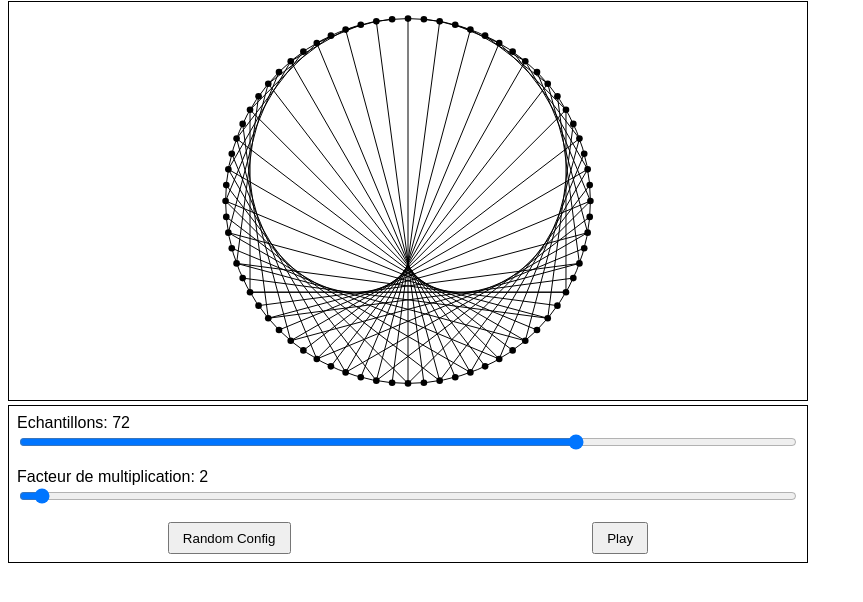
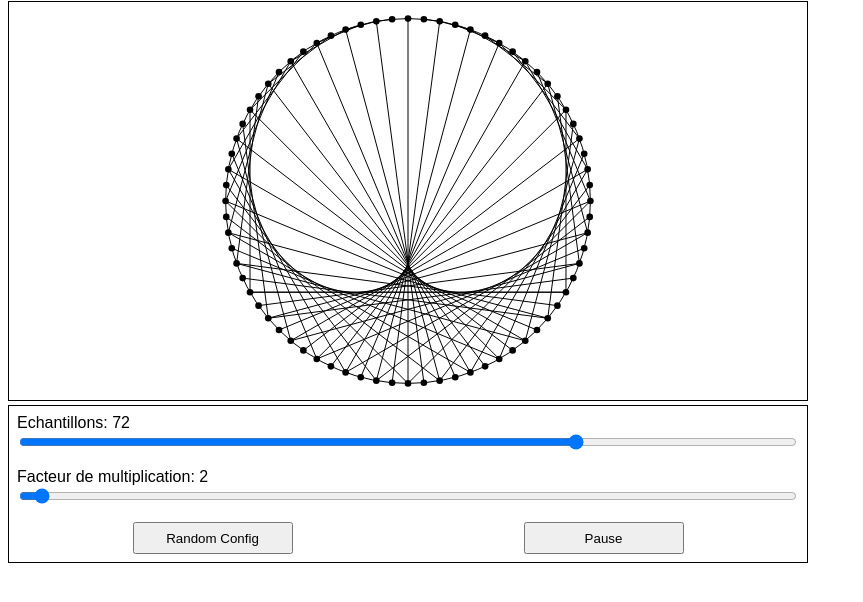
Before and after one commit to jlg-formation/tsrzz1-sept-2023, a website built with Vite: page front/index.html in a window 1280 px wide. Both pictures are taken after a click on the button "Play". Shown: the part 52-654 px from the top of the page, without its empty margins (0-863 px from the left). Built offline with nearby package versions, Linux system fonts and the light colour scheme.

Commit message:
dev: added isPlaying

```diff
--- a/front/src/Command.ts
+++ b/front/src/Command.ts
@@ -8,6 +8,7 @@ const url = "http://localhost:3000/api/random-config";
 export class Command {
   callback: Callback = () => {};
   config: Config = { multiplicationFactor: 0, samples: 0 };
+  isPlaying = false;
 
   constructor() {
     this.render();
@@ -30,6 +31,10 @@ export class Command {
       );
       sliderElt.value = "" + this.config[key];
     }
+
+    querySelector("div.command .play").innerHTML = this.isPlaying
+      ? "Pause"
+      : "Play";
   }
 
   setActions() {
@@ -67,6 +72,12 @@ export class Command {
         }
       }
     );
+
+    querySelector("div.command button.play").addEventListener("click", () => {
+      console.log("click");
+      this.isPlaying = !this.isPlaying;
+      this.render();
+    });
   }
 
   setConfig(config: Config) {
--- a/front/src/style.scss
+++ b/front/src/style.scss
@@ -53,5 +53,6 @@ div.command {
   button {
     padding: 0.5em 1em;
     cursor: pointer;
+    width: 12em;
   }
 }
```
